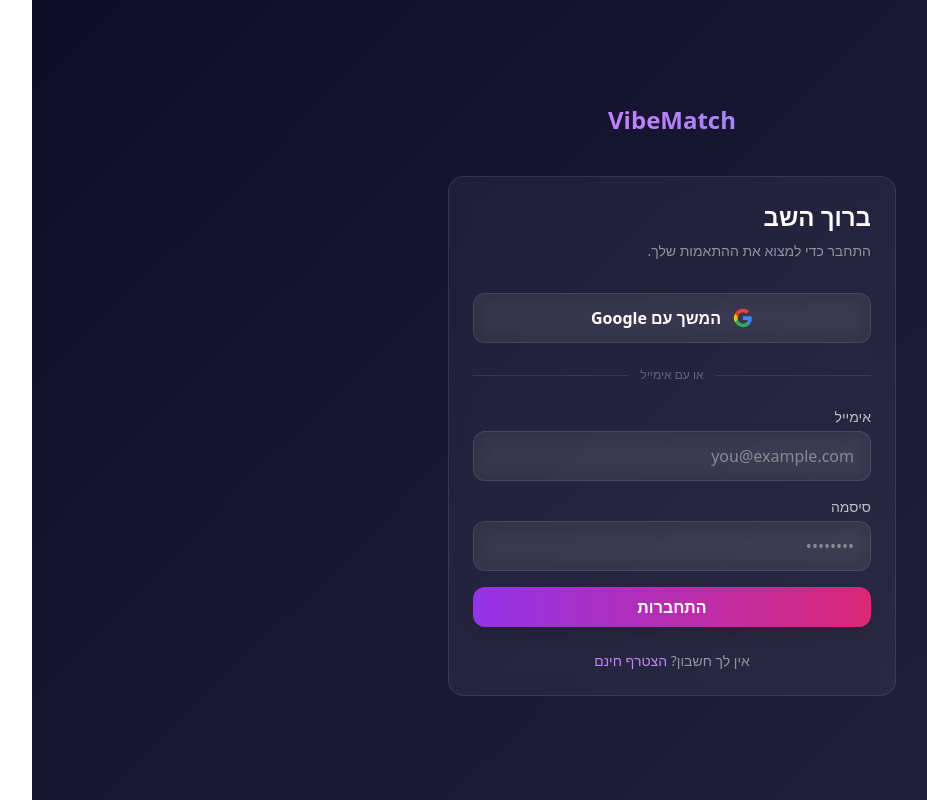
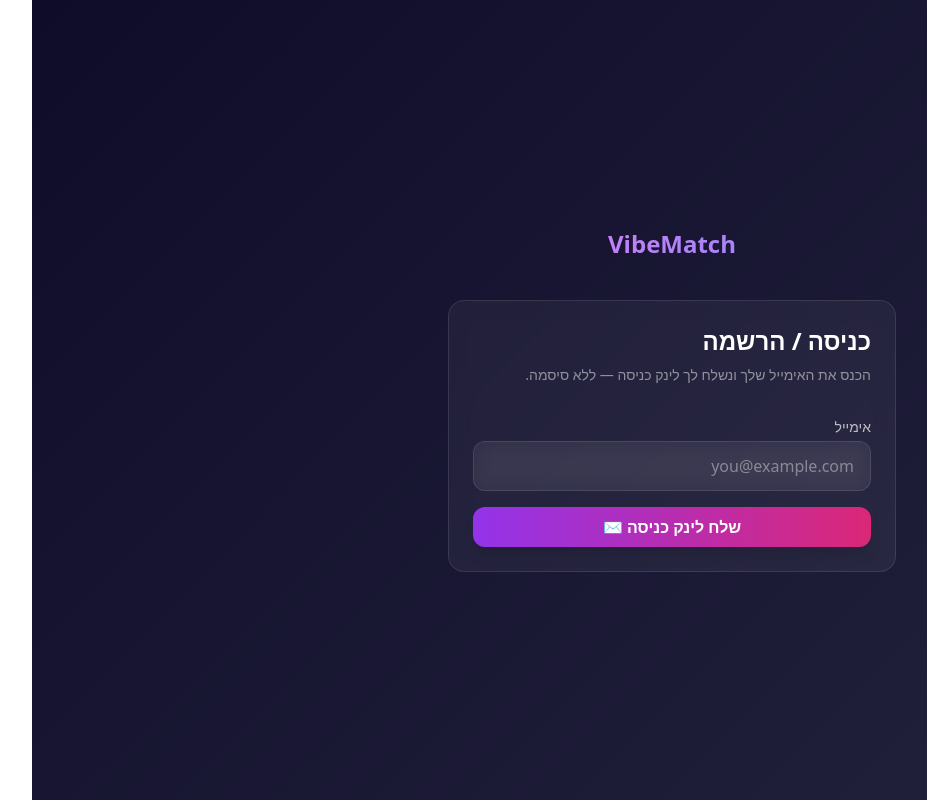
Before and after one commit to benali12563-cell/vibematch, a Next.js app: page /auth/login in a window 1280 px wide. Shown: the whole page, without its empty margins (118-1045 px from the left). Built offline with nearby package versions, Linux system fonts and the light colour scheme.

Commit message:
Switch to Magic Link only auth (no password/Google)
https://claude.ai/code/session_01LP6ikU1iHJH2H4HYXJssZo

```diff
--- a/app/auth/login/page.tsx
+++ b/app/auth/login/page.tsx
@@ -2,43 +2,55 @@
 
 import { useState } from "react";
 import Link from "next/link";
-import { useRouter } from "next/navigation";
 import { createClient } from "@/lib/supabase/client";
 
 export default function LoginPage() {
-  const router = useRouter();
   const [email, setEmail] = useState("");
-  const [password, setPassword] = useState("");
+  const [sent, setSent] = useState(false);
+  const [loading, setLoading] = useState(false);
   const [error, setError] = useState<string | null>(null);
-  const [loading, setLoading] = useState(false);
-  const [googleLoading, setGoogleLoading] = useState(false);
 
-  async function handleLogin(e: React.FormEvent) {
+  async function handleMagicLink(e: React.FormEvent) {
     e.preventDefault();
     setLoading(true);
     setError(null);
 
     const supabase = createClient();
-    const { error } = await supabase.auth.signInWithPassword({ email, password });
+    const { error } = await supabase.auth.signInWithOtp({
+      email,
+      options: {
+        emailRedirectTo: `${window.location.origin}/auth/callback`,
+      },
+    });
 
     if (error) {
-      setError("אימייל או סיסמה שגויים");
-      setLoading(false);
+      setError("שגיאה בשליחת הלינק. נסה שוב.");
     } else {
-      router.push("/dashboard");
-      router.refresh();
+      setSent(true);
     }
+
+    setLoading(false);
   }
 
-  async function handleGoogle() {
-    setGoogleLoading(true);
-    const supabase = createClient();
-    await supabase.auth.signInWithOAuth({
-      provider: "google",
-      options: {
-        redirectTo: `${window.location.origin}/auth/callback`,
-      },
-    });
+  if (sent) {
+    return (
+      <main className="min-h-screen flex flex-col items-center justify-center px-6">
+        <div className="card text-center max-w-md w-full">
+          <div className="text-5xl mb-4">📬</div>
+          <h2 className="text-xl font-bold text-white mb-2">בדוק את המייל שלך!</h2>
+          <p className="text-white/50 text-sm">
+            שלחנו לינק כניסה לכתובת <span className="text-purple-400">{email}</span>
+            <br />לחץ על הלינק כדי להיכנס.
+          </p>
+          <button
+            onClick={() => setSent(false)}
+            className="mt-6 text-white/40 text-sm hover:text-white/70 transition-colors"
+          >
+            שלח שוב
+          </button>
+        </div>
+      </main>
+    );
   }
 
   return (
@@ -49,31 +61,12 @@ export default function LoginPage() {
         </Link>
 
         <div className="card">
-          <h1 className="text-2xl font-bold text-white mb-2">ברוך השב</h1>
-          <p className="text-white/50 text-sm mb-8">התחבר כדי למצוא את ההתאמות שלך.</p>
+          <h1 className="text-2xl font-bold text-white mb-2">כניסה / הרשמה</h1>
+          <p className="text-white/50 text-sm mb-8">
+            הכנס את האימייל שלך ונשלח לך לינק כניסה — ללא סיסמה.
+          </p>
 
-          {/* Google */}
-          <button
-            onClick={handleGoogle}
-            disabled={googleLoading}
-            className="w-full flex items-center justify-center gap-3 glass glass-hover text-white font-semibold py-3 px-6 rounded-xl transition-all duration-200 mb-6 disabled:opacity-50"
-          >
-            <svg className="w-5 h-5" viewBox="0 0 24 24">
-              <path fill="#4285F4" d="M22.56 12.25c0-.78-.07-1.53-.2-2.25H12v4.26h5.92c-.26 1.37-1.04 2.53-2.21 3.31v2.77h3.57c2.08-1.92 3.28-4.74 3.28-8.09z"/>
-              <path fill="#34A853" d="M12 23c2.97 0 5.46-.98 7.28-2.66l-3.57-2.77c-.98.66-2.23 1.06-3.71 1.06-2.86 0-5.29-1.93-6.16-4.53H2.18v2.84C3.99 20.53 7.7 23 12 23z"/>
-              <path fill="#FBBC05" d="M5.84 14.09c-.22-.66-.35-1.36-.35-2.09s.13-1.43.35-2.09V7.07H2.18C1.43 8.55 1 10.22 1 12s.43 3.45 1.18 4.93l2.85-2.22.81-.62z"/>
-              <path fill="#EA4335" d="M12 5.38c1.62 0 3.06.56 4.21 1.64l3.15-3.15C17.45 2.09 14.97 1 12 1 7.7 1 3.99 3.47 2.18 7.07l3.66 2.84c.87-2.6 3.3-4.53 6.16-4.53z"/>
-            </svg>
-            {googleLoading ? "מתחבר..." : "המשך עם Google"}
-          </button>
-
-          <div className="flex items-center gap-3 mb-6">
-            <div className="flex-1 h-px bg-white/10" />
-            <span className="text-white/30 text-xs">או עם אימייל</span>
-            <div className="flex-1 h-px bg-white/10" />
-          </div>
-
-          <form onSubmit={handleLogin} className="space-y-4">
+          <form onSubmit={handleMagicLink} className="space-y-4">
             <div>
               <label className="block text-sm text-white/70 mb-1">אימייל</label>
               <input
@@ -81,17 +74,6 @@ export default function LoginPage() {
                 value={email}
                 onChange={(e) => setEmail(e.target.value)}
                 placeholder="you@example.com"
-                className="input-field"
-                required
-              />
-            </div>
-            <div>
-              <label className="block text-sm text-white/70 mb-1">סיסמה</label>
-              <input
-                type="password"
-                value={password}
-                onChange={(e) => setPassword(e.target.value)}
-                placeholder="••••••••"
                 className="input-field"
                 required
               />
@@ -106,18 +88,11 @@ export default function LoginPage() {
             <button
               type="submit"
               disabled={loading}
-              className="btn-primary w-full py-3 mt-2 disabled:opacity-50"
+              className="btn-primary w-full py-3 disabled:opacity-50"
             >
-              {loading ? "מתחבר..." : "התחברות"}
+              {loading ? "שולח..." : "שלח לינק כניסה ✉️"}
             </button>
           </form>
-
-          <p className="text-center text-white/50 text-sm mt-6">
-            אין לך חשבון?{" "}
-            <Link href="/auth/signup" className="text-purple-400 hover:text-purple-300">
-              הצטרף חינם
-            </Link>
-          </p>
         </div>
       </div>
     </main>
--- a/app/auth/signup/page.tsx
+++ b/app/auth/signup/page.tsx
@@ -1,188 +1,5 @@
-"use client";
-
-import { useState } from "react";
-import Link from "next/link";
-import { useRouter } from "next/navigation";
-import { createClient } from "@/lib/supabase/client";
+import { redirect } from "next/navigation";
 
 export default function SignupPage() {
-  const router = useRouter();
-  const [email, setEmail] = useState("");
-  const [password, setPassword] = useState("");
-  const [username, setUsername] = useState("");
-  const [error, setError] = useState<string | null>(null);
-  const [loading, setLoading] = useState(false);
-  const [googleLoading, setGoogleLoading] = useState(false);
-  const [success, setSuccess] = useState(false);
-
-  async function handleGoogle() {
-    setGoogleLoading(true);
-    const supabase = createClient();
-    await supabase.auth.signInWithOAuth({
-      provider: "google",
-      options: {
-        redirectTo: `${window.location.origin}/auth/callback`,
-      },
-    });
-  }
-
-  async function handleSignup(e: React.FormEvent) {
-    e.preventDefault();
-    setLoading(true);
-    setError(null);
-
-    const supabase = createClient();
-
-    const { data: existing } = await supabase
-      .from("profiles")
-      .select("id")
-      .eq("username", username.toLowerCase())
-      .maybeSingle();
-
-    if (existing) {
-      setError("שם משתמש תפוס. נסה שם אחר.");
-      setLoading(false);
-      return;
-    }
-
-    const { data, error: signupError } = await supabase.auth.signUp({
-      email,
-      password,
-      options: {
-        data: { username: username.toLowerCase() },
-      },
-    });
-
-    if (signupError) {
-      setError(signupError.message);
-      setLoading(false);
-      return;
-    }
-
-    if (data.user) {
-      await supabase.from("profiles").insert({
-        user_id: data.user.id,
-        username: username.toLowerCase(),
-        display_name: username,
-        genres: [],
-        vibes: [],
-        favorite_artists: [],
-      });
-
-      setSuccess(true);
-      setTimeout(() => router.push("/dashboard"), 1500);
-    }
-
-    setLoading(false);
-  }
-
-  if (success) {
-    return (
-      <main className="min-h-screen flex flex-col items-center justify-center px-6">
-        <div className="card text-center max-w-md w-full">
-          <div className="text-5xl mb-4">🎵</div>
-          <h2 className="text-xl font-bold text-white mb-2">נרשמת בהצלחה!</h2>
-          <p className="text-white/50 text-sm">עובר ללוח הבקרה...</p>
-        </div>
-      </main>
-    );
-  }
-
-  return (
-    <main className="min-h-screen flex flex-col items-center justify-center px-6">
-      <div className="w-full max-w-md">
-        <Link href="/" className="block text-2xl font-bold text-gradient text-center mb-10">
-          VibeMatch
-        </Link>
-
-        <div className="card">
-          <h1 className="text-2xl font-bold text-white mb-2">יצירת חשבון</h1>
-          <p className="text-white/50 text-sm mb-8">הצטרף והתחל להתאים לפי ויב.</p>
-
-          {/* Google */}
-          <button
-            onClick={handleGoogle}
-            disabled={googleLoading}
-            className="w-full flex items-center justify-center gap-3 glass glass-hover text-white font-semibold py-3 px-6 rounded-xl transition-all duration-200 mb-6 disabled:opacity-50"
-          >
-            <svg className="w-5 h-5" viewBox="0 0 24 24">
-              <path fill="#4285F4" d="M22.56 12.25c0-.78-.07-1.53-.2-2.25H12v4.26h5.92c-.26 1.37-1.04 2.53-2.21 3.31v2.77h3.57c2.08-1.92 3.28-4.74 3.28-8.09z"/>
-              <path fill="#34A853" d="M12 23c2.97 0 5.46-.98 7.28-2.66l-3.57-2.77c-.98.66-2.23 1.06-3.71 1.06-2.86 0-5.29-1.93-6.16-4.53H2.18v2.84C3.99 20.53 7.7 23 12 23z"/>
-              <path fill="#FBBC05" d="M5.84 14.09c-.22-.66-.35-1.36-.35-2.09s.13-1.43.35-2.09V7.07H2.18C1.43 8.55 1 10.22 1 12s.43 3.45 1.18 4.93l2.85-2.22.81-.62z"/>
-              <path fill="#EA4335" d="M12 5.38c1.62 0 3.06.56 4.21 1.64l3.15-3.15C17.45 2.09 14.97 1 12 1 7.7 1 3.99 3.47 2.18 7.07l3.66 2.84c.87-2.6 3.3-4.53 6.16-4.53z"/>
-            </svg>
-            {googleLoading ? "מתחבר..." : "הרשמה עם Google"}
-          </button>
-
-          <div className="flex items-center gap-3 mb-6">
-            <div className="flex-1 h-px bg-white/10" />
-            <span className="text-white/30 text-xs">או עם אימייל</span>
-            <div className="flex-1 h-px bg-white/10" />
-          </div>
-
-          <form onSubmit={handleSignup} className="space-y-4">
-            <div>
-              <label className="block text-sm text-white/70 mb-1">שם משתמש</label>
-              <input
-                type="text"
-                value={username}
-                onChange={(e) => setUsername(e.target.value)}
-                placeholder="musiclover42"
-                className="input-field"
-                required
-                minLength={3}
-                maxLength={30}
-                pattern="[a-zA-Z0-9_]+"
-                title="אותיות, מספרים וקו תחתון בלבד"
-              />
-            </div>
-            <div>
-              <label className="block text-sm text-white/70 mb-1">אימייל</label>
-              <input
-                type="email"
-                value={email}
-                onChange={(e) => setEmail(e.target.value)}
-                placeholder="you@example.com"
-                className="input-field"
-                required
-              />
-            </div>
-            <div>
-              <label className="block text-sm text-white/70 mb-1">סיסמה</label>
-              <input
-                type="password"
-                value={password}
-                onChange={(e) => setPassword(e.target.value)}
-                placeholder="לפחות 8 תווים"
-                className="input-field"
-                required
-                minLength={8}
-              />
-            </div>
-
-            {error && (
-              <div className="rounded-xl bg-red-500/10 border border-red-500/30 text-red-300 px-4 py-3 text-sm">
-                {error}
-              </div>
-            )}
-
-            <button
-              type="submit"
-              disabled={loading}
-              className="btn-primary w-full py-3 mt-2 disabled:opacity-50"
-            >
-              {loading ? "יוצר חשבון..." : "יצירת חשבון"}
-            </button>
-          </form>
-
-          <p className="text-center text-white/50 text-sm mt-6">
-            כבר יש לך חשבון?{" "}
-            <Link href="/auth/login" className="text-purple-400 hover:text-purple-300">
-              התחברות
-            </Link>
-          </p>
-        </div>
-      </div>
-    </main>
-  );
+  redirect("/auth/login");
 }
--- a/app/page.tsx
+++ b/app/page.tsx
@@ -6,14 +6,9 @@ export default function HomePage() {
       {/* Nav */}
       <nav className="flex items-center justify-between px-8 py-6">
         <div className="text-2xl font-bold text-gradient">VibeMatch</div>
-        <div className="flex gap-4">
-          <Link href="/auth/login" className="btn-secondary text-sm">
-            התחברות
-          </Link>
-          <Link href="/auth/signup" className="btn-primary text-sm">
-            הצטרף חינם
-          </Link>
-        </div>
+        <Link href="/auth/login" className="btn-primary text-sm">
+          כניסה / הרשמה
+        </Link>
       </nav>
 
       {/* Hero */}
@@ -29,14 +24,9 @@ export default function HomePage() {
           <p className="text-xl text-white/60 mb-10 max-w-xl mx-auto">
             התחבר עם אנשים שמרגישים את אותה מוזיקה שאתה מרגיש. שתף ז׳אנרים, גלה אמנים חדשים ומצא חברים שעל אותה תדר.
           </p>
-          <div className="flex flex-col sm:flex-row gap-4 justify-center">
-            <Link href="/auth/signup" className="btn-primary text-base px-8 py-3">
-              התחל להתאים חינם
-            </Link>
-            <Link href="/auth/login" className="btn-secondary text-base px-8 py-3">
-              כבר יש לי חשבון
-            </Link>
-          </div>
+          <Link href="/auth/login" className="btn-primary text-base px-10 py-4">
+            התחל עכשיו — חינם ✉️
+          </Link>
         </div>
       </section>
 
@@ -44,21 +34,9 @@ export default function HomePage() {
       <section className="px-8 py-20 max-w-5xl mx-auto w-full">
         <div className="grid md:grid-cols-3 gap-6">
           {[
-            {
-              icon: "🎸",
-              title: "התאמת ז׳אנרים",
-              desc: "בחר את הז׳אנרים האהובים עליך וקבל התאמות עם אנשים שחולקים את הטעם שלך.",
-            },
-            {
-              icon: "✨",
-              title: "ציון ויב",
-              desc: "האלגוריתם שלנו מחשב תאימות לפי ויבים משותפים — צ׳יל, אנרגטי, רומנטי ועוד.",
-            },
-            {
-              icon: "🎤",
-              title: "אמנים משותפים",
-              desc: "הוסף את האמנים האהובים עליך ומצא מעריצים שאוהבים את אותה מוזיקה.",
-            },
+            { icon: "🎸", title: "התאמת ז׳אנרים", desc: "בחר ז׳אנרים אהובים וקבל התאמות עם אנשים שחולקים את הטעם שלך." },
+            { icon: "✨", title: "ציון ויב", desc: "האלגוריתם מחשב תאימות לפי ויבים משותפים — צ׳יל, אנרגטי, רומנטי ועוד." },
+            { icon: "🎤", title: "אמנים משותפים", desc: "הוסף אמנים אהובים ומצא מעריצים שאוהבים את אותה מוזיקה." },
           ].map((f) => (
             <div key={f.title} className="card text-center">
               <div className="text-4xl mb-4">{f.icon}</div>
```
